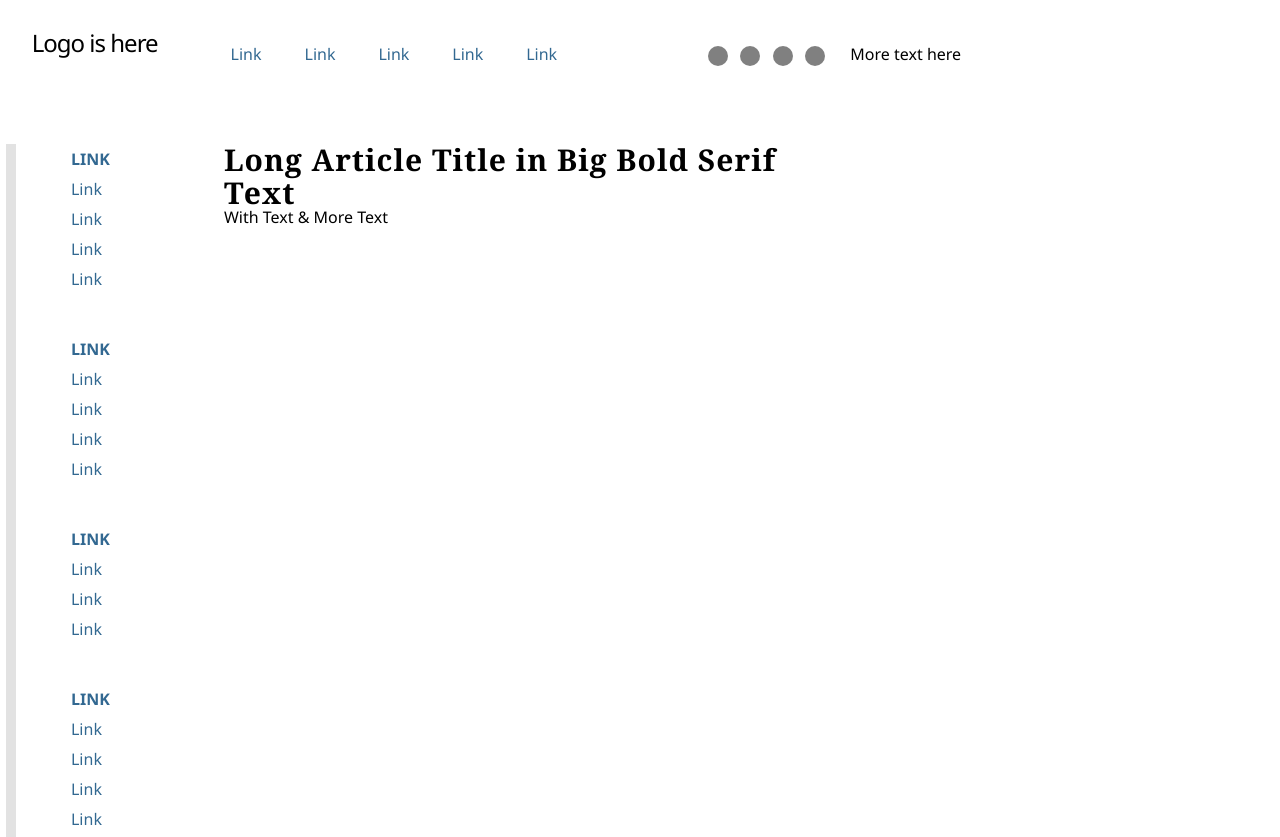
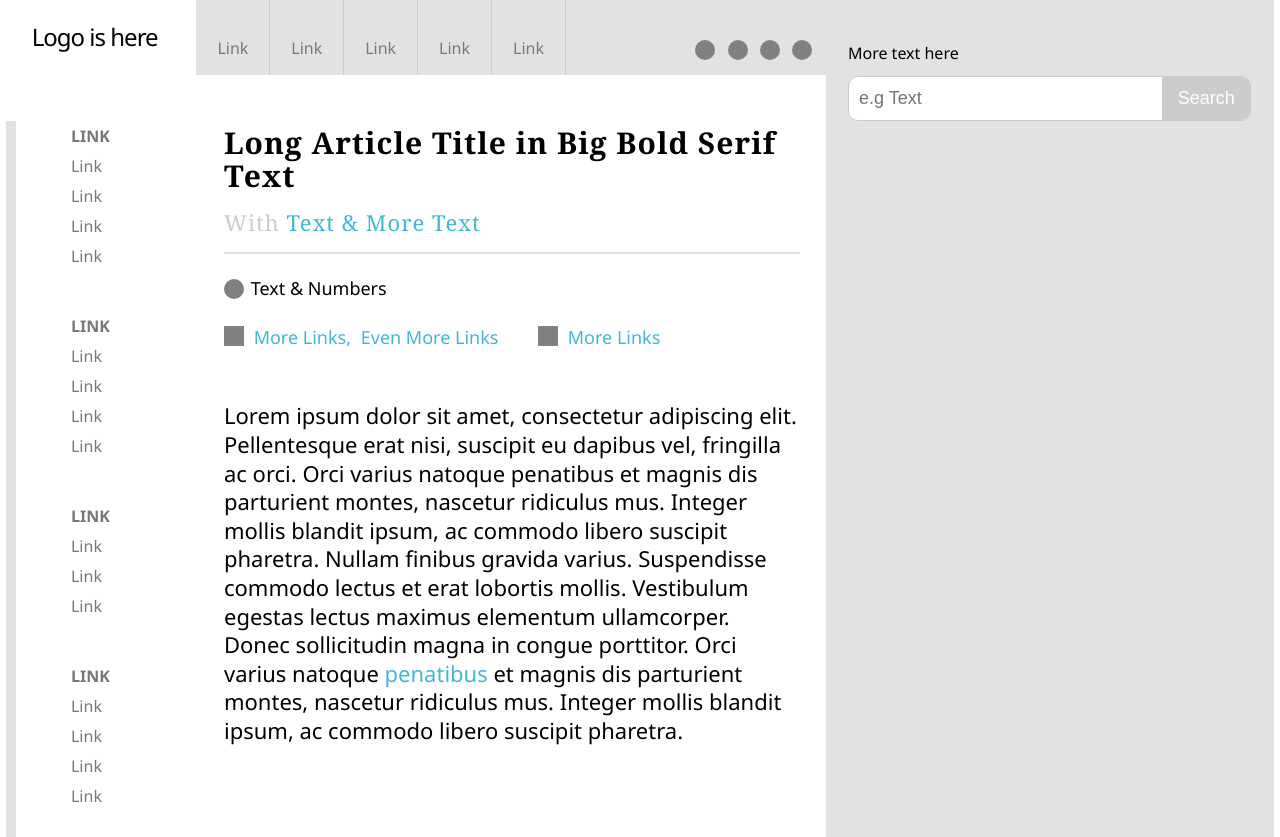
Before and after one commit to thiswillhavetodo/odin-project-design-task, a plain HTML site: page index.html in a window 1280 px wide. Shown: the top 837 px of the page. Drawn offline with Linux system fonts and the light colour scheme.

Commit message:
search bar and background

```diff
--- a/index.html
+++ b/index.html
@@ -19,13 +19,12 @@
 					<li><a href="">Link</a></li>
 				</ul>
 				<ul class="social-media-links">
-					<li><span></span></li>
-					<li><span></span></li>
-					<li><span></span></li>
-					<li><span></span></li>
+					<li><a href=""></a></li>
+					<li><a href=""></a></li>
+					<li><a href=""></a></li>
+					<li><a href=""></a></li>
 				</ul>
 			</nav>
-			<p class="search-label"> More text here</p>
 		</header>
 		<nav class="nav-bar">
 			<ul class="coding-links">
@@ -72,8 +71,33 @@
 		</nav>
 		<section class="main">
 			<h1 class="article-headline">Long Article Title in Big Bold Serif Text</h1>
-			<h2>With Text & More Text</h2>
+			<h2 class="article-headline article-author">With <a href="">Text & More Text</a></h2>
+			<div class="article-info-holder">
+				<div class="date-holder">
+					<span class="clock-img"></span>
+					<p class="date-text">Text & Numbers</p>
+				</div>
+				<div class="tags-comments-holder">
+					<span class="tag-img"></span>
+					<a href="" class="tag-links">More Links,</a>
+					<a href="" class="tag-links">Even More Links</a>
+					<span class="comments-img"></span>
+					<a href="" class="comments-links">More Links</a>
+				</div>
+			</div>
+			<div>
+				<p class="main-article-text">Lorem ipsum dolor sit amet, consectetur adipiscing elit. Pellentesque erat nisi, suscipit eu dapibus vel, fringilla ac orci. Orci varius natoque penatibus et magnis dis parturient montes, nascetur ridiculus mus. Integer mollis blandit ipsum, ac commodo libero suscipit pharetra. Nullam finibus gravida varius. Suspendisse commodo lectus et erat lobortis mollis. Vestibulum egestas lectus maximus elementum ullamcorper. Donec sollicitudin magna in congue porttitor. Orci varius natoque <a href="">penatibus</a> et magnis dis parturient montes, nascetur ridiculus mus. Integer mollis blandit ipsum, ac commodo libero suscipit pharetra. </p>
+			</div>
 		</section>
-		<aside class="advert-bar"></aside>
+		<aside class="advert-bar">
+			<form>
+				<label class="search-label" for="search-bar">More text here</label>
+				<input type="text" id="search-bar" placeholder="e.g Text"/>
+				<button class="search-button">Search</button>
+			</form>
+			<div class="advert-container"></div>
+			<div class="newsletter-signup"></div>
+			<div class="advert-container"></div>
+		</aside>
 	</body>
 </html>
--- a/main.css
+++ b/main.css
@@ -62,7 +62,7 @@ button {
 
 a {
     text-decoration: none;
-    color: #326891;
+    color: #777;/*#326891;*/
 }
 
 strong { font-weight: bold; }
@@ -72,8 +72,9 @@ strong { font-weight: bold; }
 }*/
 
 .masthead {
-    height: 85px;
-    margin: 0.5%;
+    height: 75px;
+    margin: 0 0.5%;
+    background-color: #e2e2e2;
 }
 
 .logo {
@@ -83,12 +84,13 @@ strong { font-weight: bold; }
     padding: 25px 2%;
     font-size: 24px;
     letter-spacing: -1px;
+    background-color: #fff;
 }
 
 .masthead-nav {
     float: left;
     width: 48.6%;
-    margin-left: 1%;
+    height: 100%;
 }
 
 .commerce-menu {
@@ -97,11 +99,14 @@ strong { font-weight: bold; }
 
 .commerce-menu li{
     float: left;
-    min-width: 20%
+    min-width: 20%;
+    height: 100%;
+    border-right: 1px solid #ccc;
 }
 
 .commerce-menu a {
     display: block;
+    height: 75px;
     padding: 40px 5% 20px 5%;
     text-align: center;
 }
@@ -115,7 +120,7 @@ strong { font-weight: bold; }
     padding: 40px 0 20px 2%;
 }
 
-.social-media-links li>span {
+.social-media-links li>a {
     display: block;
     width: 20px;
     height: 20px;
@@ -123,9 +128,8 @@ strong { font-weight: bold; }
     background-color: gray;
 }
 
-.search-label {
-    float: left;
-    padding: 40px 5% 20px 2%;
+.social-media-links li>a:hover {
+    background-color: #333;
 }
 
 .nav-bar {
@@ -135,7 +139,6 @@ strong { font-weight: bold; }
     margin: 0.5%;
     padding-top: 40px;
 }
-
 .nav-bar ul {
     background-color: #e2e2e2;
     padding-left: 10px;
@@ -169,8 +172,8 @@ strong { font-weight: bold; }
     float: left;
     width: 47%;
     min-height: 1000px;
-    margin: 0.5%;
-    padding: 3% 1%;
+    margin: 0 0.5%;
+    padding: 4% 1%;
 }
 
 .article-headline {
@@ -179,11 +182,103 @@ strong { font-weight: bold; }
     font-weight: bold;
     line-height: 1.1;
     font-family: "Skolar Bold","Segoe UI Bold","Roboto Slab","Droid Serif",AvenirNext-Bold,"Avenir Bold",Georgia,"Times New Roman",Times,serif;
+    padding-bottom: 18px;
+}
+
+.article-author {
+    font-size: 22px;
+    letter-spacing: 1px;
+    font-weight: normal;
+    color: #ccc;
+    border-bottom: 2px solid #e2e2e2;
+}
+
+.main a {
+    color: #41b7d8;
+}
+
+.main a:hover {
+    text-decoration: underline;
+}
+
+.article-info-holder {
+    font-size: 18px;
+    padding: 25px 0;
+}
+
+.clock-img {
+    display: inline-block;
+    width: 20px;
+    height: 20px;
+    border-radius: 100%;
+    background-color: gray;
+}
+
+.date-text {
+    display: inline-block;
+    vertical-align: top;
+    padding-left: 2px;
+}
+
+.tags-comments-holder {
+    margin: 25px 0 30px 0;
+}
+
+.tag-img, .comments-img {
+    display: inline-block;
+    vertical-align: bottom;
+    width: 20px;
+    height: 20px;
+    background-color: gray;
+}
+
+.comments-img {
+    margin-left: 35px;
+}
+
+.tag-links, .comments-links {
+    margin-left: 5px;
+}
+
+.main-article-text {
+    font-size: 22px;
+    line-height: 1.3;
 }
 
 .advert-bar {
     float: left;
     width: 35%;
     min-height: 1000px;
-    margin: 0.5%;
+    margin: -30px 0.5% 0 0.5%;
+    background-color: #e2e2e2;
+    position: relative;
 }
+
+.search-label {
+    padding-left: 5%;
+}
+
+#search-bar {
+    display: block;
+    margin-top: 15px;
+    margin-left: 5%;
+    height: 45px;
+    width: 90%;
+    padding-left: 10px;
+    border: 1px solid #ccc;
+    border-radius: 10px;
+    font-size: 18px;
+}
+
+.search-button {
+    background-color: #ccc;
+    color: #fff;
+    font-size: 18px;
+    height: 43px;
+    width: 20%;
+    position: absolute;
+    top: 32px;
+    right: 5%;
+    border: 1px solid #ccc;
+    border-radius: 0 10px 10px 0;
+}
```
